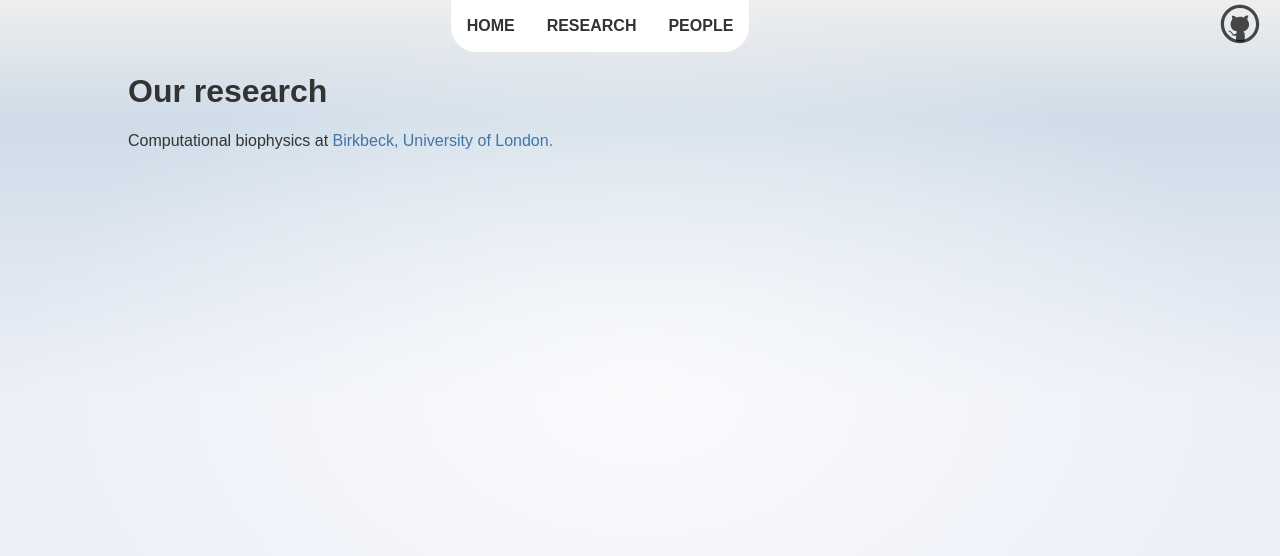
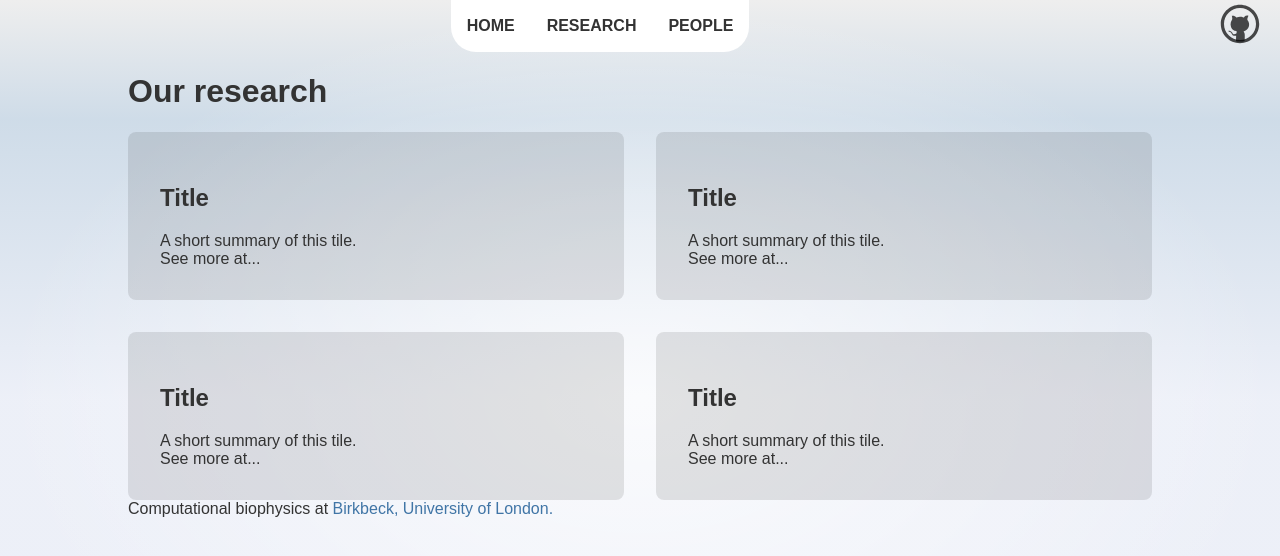
Before and after one commit to cragnolini-lab/cragnolini-lab.github.io, a SvelteKit app: page /research in a window 1280 px wide. Shown: the top 556 px of the page. Built offline with nearby package versions, Linux system fonts and the light colour scheme.

Commit message:
Add a Tile component, and add a few default ones on the project page

```diff
--- /dev/null
+++ b/src/routes/Tile.svelte
@@ -0,0 +1,26 @@
+<section class="tile">
+	<header>
+		<h1>
+			<slot name="title">
+				Title
+			</slot>
+		</h1>
+	</header>
+	<slot name="summary">
+		A short summary of this tile.
+	</slot>
+	<footer>
+		<slot name="link">
+			See more at...
+		</slot>
+	</footer>
+</section>
+
+<style>
+.tile {
+	//display: flex;
+	background-color: rgba(0, 0, 0, 0.1);
+	padding: 32px;
+	border-radius: 8px;
+}
+</style>
--- a/src/routes/research/+page.svelte
+++ b/src/routes/research/+page.svelte
@@ -1,5 +1,24 @@
+<script>
+	import Tile from '../Tile.svelte';
+</script>
+
 <main>
 <h1>Our research</h1>
 
+<div class="projects">
+<Tile />
+<Tile />
+<Tile />
+<Tile />
+</div>
+
 Computational biophysics at <a href="https://www.bbk.ac.uk/">Birkbeck, University of London.</a>
 </main>
+
+<style>
+.projects {
+	display: grid;
+	grid-template-columns: repeat(auto-fill, minmax(400px, 1fr));
+	gap: 32px;
+}
+</style>
```
